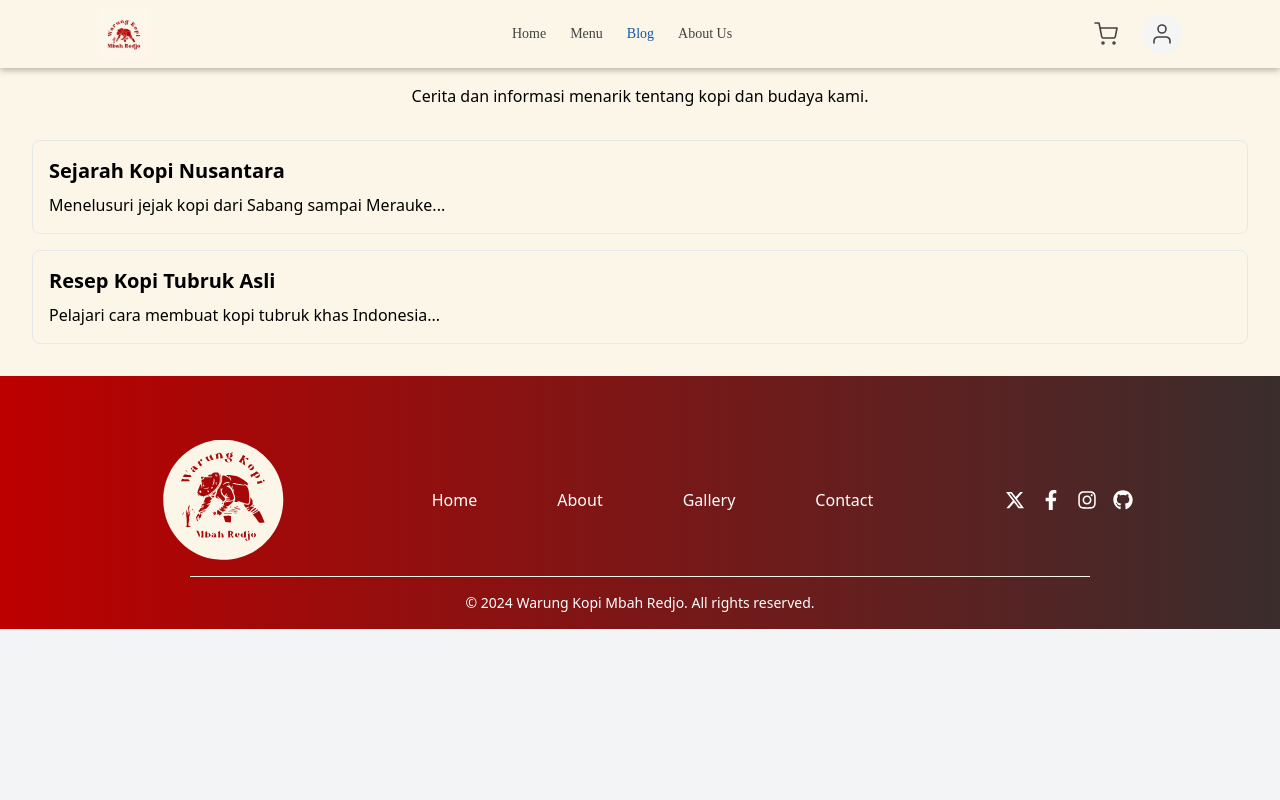
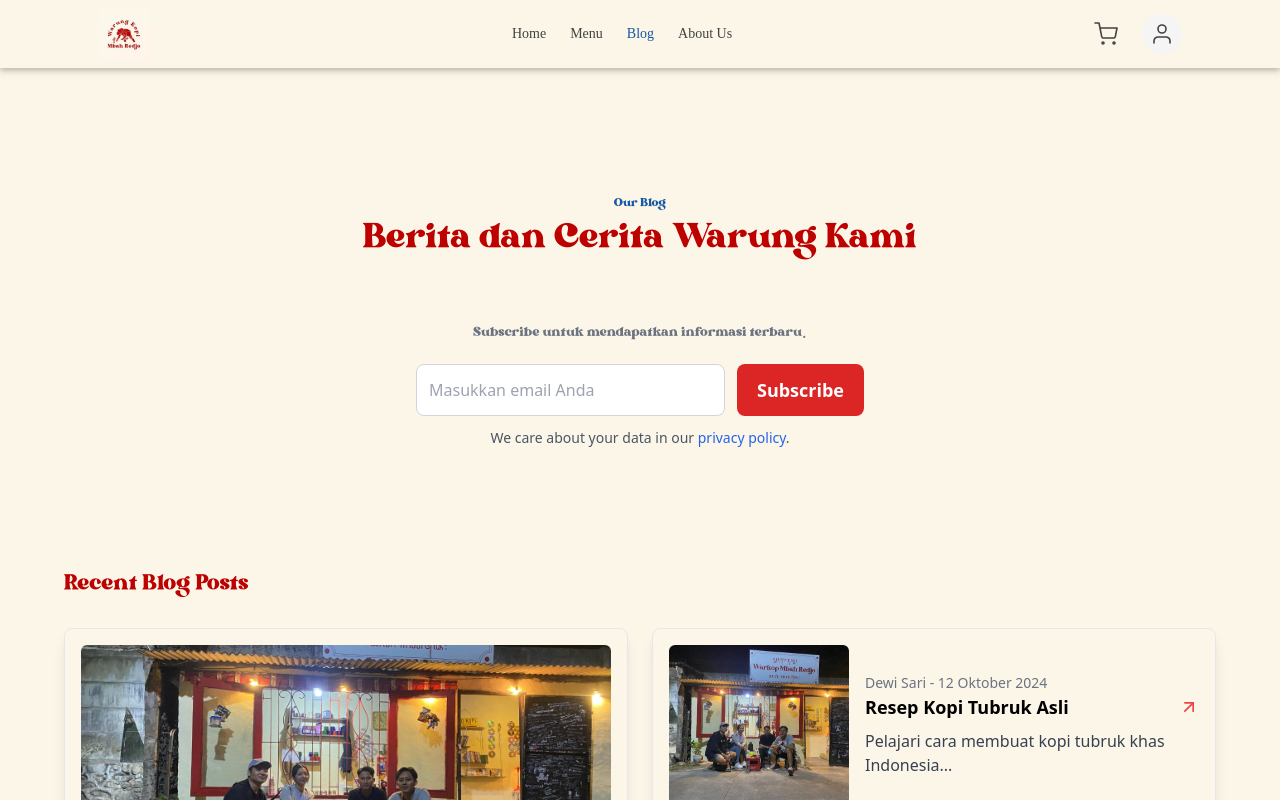
Before and after one commit to inogndslvs/Warung-Kopi-Mbah-Redjo, a React (Vite) app: page /blog in a window 1280 px wide. Shown: the top 800 px of the page. Built offline with nearby package versions, Linux system fonts and the light colour scheme; no server answers; a web font is replaced by a local one.

Commit message:
Menambahkan halaman Blog

```diff
--- a/src/pages/client/Blog.jsx
+++ b/src/pages/client/Blog.jsx
@@ -1,56 +1,20 @@
-import { useEffect, useState } from "react";
-import { Link } from "react-router-dom";
 import Navbar from "../../component/navbar";
-
-const BASE_URL = "http://localhost:8000/api/v1"; // Ganti dengan URL API Laravel
 import Subscribe from "../../component/moleculs/subscribeBlog";
 import RecentBlog from "../../component/moleculs/recentBlog";
 import AllBlogPosts from "../../component/moleculs/allBlogPost";
 
 const Blog = () => {
-  const [blogs, setBlogs] = useState([]);
-  const [loading, setLoading] = useState(true);
-
-  useEffect(() => {
-    fetchBlogs();
-  }, []);
-
-  const fetchBlogs = async () => {
-    try {
-      const response = await fetch(`${BASE_URL}/blogs`);
-      const data = await response.json();
-      setBlogs(data);
-      setLoading(false);
-    } catch (error) {
-      console.error("Gagal mengambil data blog:", error);
-      setLoading(false);
-    }
-  };
-
   return (
     <div>
       <Navbar />
-      <div className="p-8">
-        <h1 className="text-3xl font-bold text-center">
-          Blog Warung Kopi Mbah Redjo
+      <div className="@container p-2 md:p-8 pt-48 md:pt-48">
+        <h4 className="font-bright text-third text-center">Our Blog</h4>
+        <h1 className="text-5xl font-bright text-primary text-center">
+          Berita dan Cerita Warung Kami
         </h1>
-        <p className="mt-4 text-center">
-          Cerita dan informasi menarik tentang kopi dan budaya kami.
-        </p>
-        <div className="mt-8 grid gap-4">
-          <article className="p-4 border rounded-lg">
-            <h2 className="text-xl font-bold">Sejarah Kopi Nusantara</h2>
-            <p className="mt-2">
-              Menelusuri jejak kopi dari Sabang sampai Merauke...
-            </p>
-          </article>
-          <article className="p-4 border rounded-lg">
-            <h2 className="text-xl font-bold">Resep Kopi Tubruk Asli</h2>
-            <p className="mt-2">
-              Pelajari cara membuat kopi tubruk khas Indonesia...
-            </p>
-          </article>
-        </div>
+        <Subscribe />
+        <RecentBlog />
+        <AllBlogPosts />
       </div>
     </div>
   );
```
